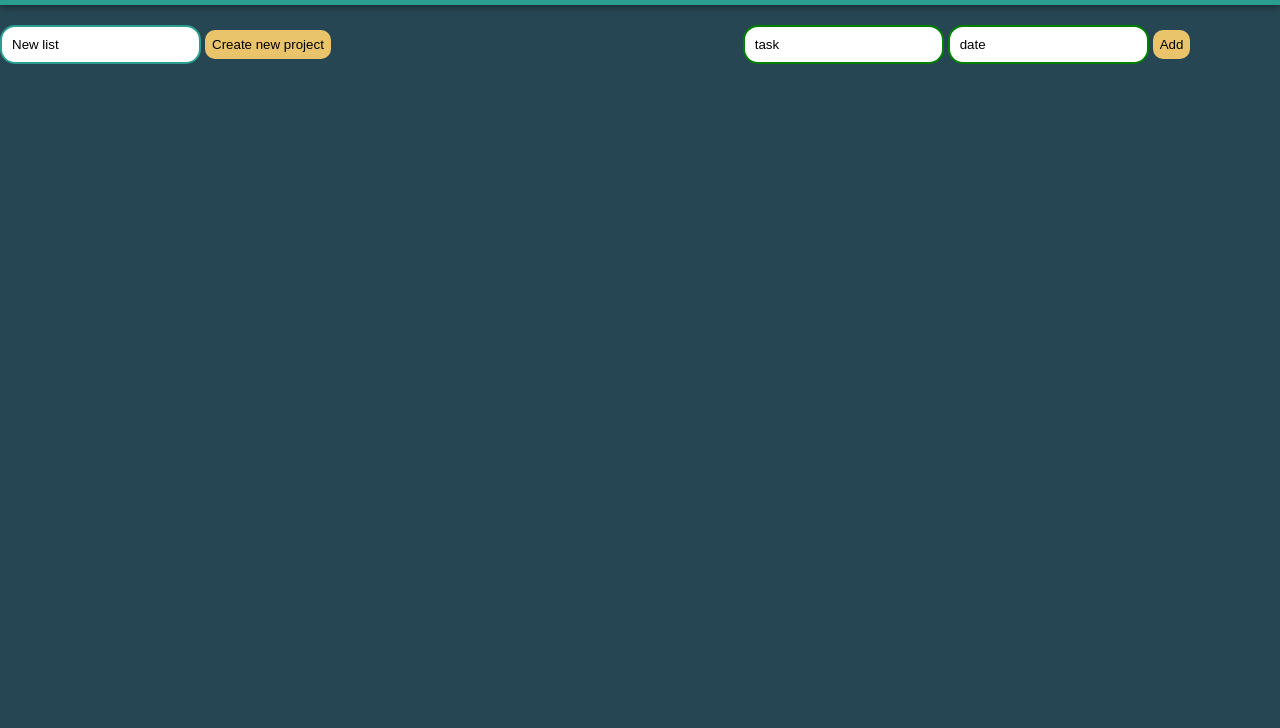
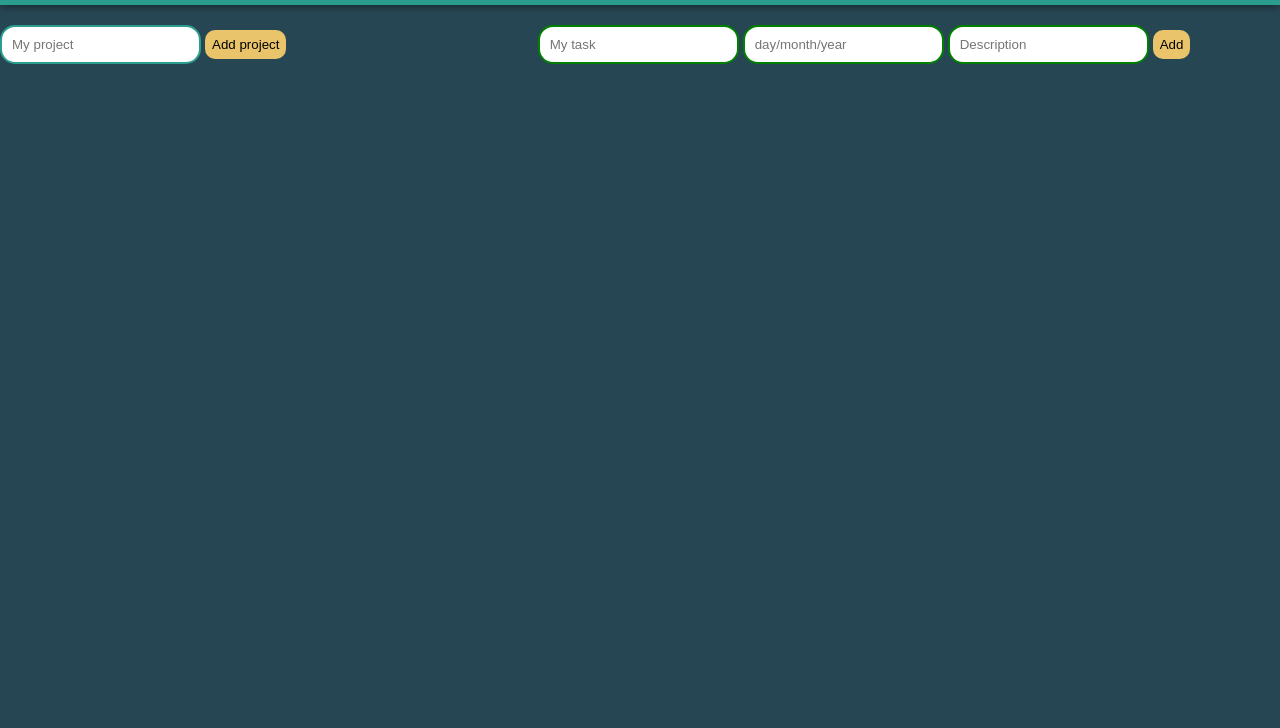
Before and after one commit to Dream1n1/Todo, a plain HTML site: page index.html in a window 1280 px wide. Shown: the part 72-800 px from the top of the page. Drawn offline with Linux system fonts and the light colour scheme.

Commit message:
add note input to task form

```diff
--- a/index.html
+++ b/index.html
@@ -1 +1 @@
-<!doctype html><html lang="en"><head><meta charset="UTF-8"><meta name="viewport" content="width=device-width,initial-scale=1"><title>To-do</title><script defer="defer" src="main.js"></script></head><body><div class="header"><h1>To-do</h1></div><div class="container"><div class="sideBar"><div class="projectContainer"></div><form onsubmit="event.preventDefault()"><input class="project_name_input" value="New list" required> <button class="submitProject" type="button">Create new project</button></form><div class="projectList"></div></div><div class="content"><form id="task_form" action=""><input id="task_name" value="task"> <input id="task_date" type="datetime" value="date"> <button class="submitTask" type="button">Add</button></form><div class="tasks"></div></div></div></body></html>
+<!doctype html><html lang="en"><head><meta charset="UTF-8"><meta name="viewport" content="width=device-width,initial-scale=1"><title>To-do</title><script defer="defer" src="main.js"></script></head><body><div class="header"><h1>To-do</h1></div><div class="container"><div class="sideBar"><div class="projectContainer"></div><form onsubmit="event.preventDefault()"><input class="project_name_input" placeholder="My project" required> <button class="submitProject" type="button">Add project</button></form><div class="projectList"></div></div><div class="content"><form id="task_form" action=""><input id="task_name_input" placeholder="My task" required> <input id="task_date_input" type="datetime" placeholder="day/month/year" required> <input id="task_note_input" placeholder="Description"> <button class="submitTask" type="button">Add</button></form><div class="tasks"></div></div></div></body></html>
```
